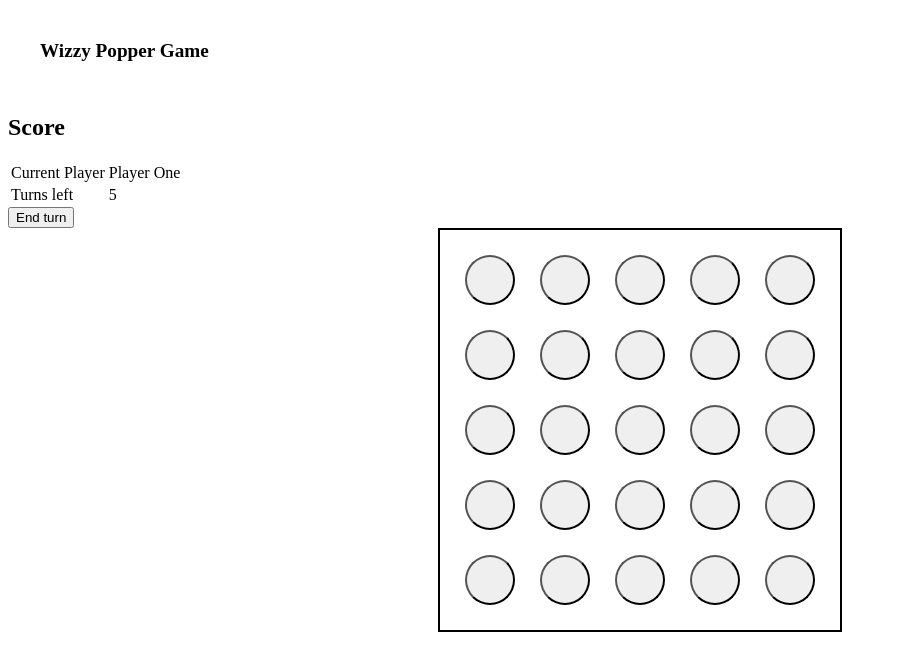
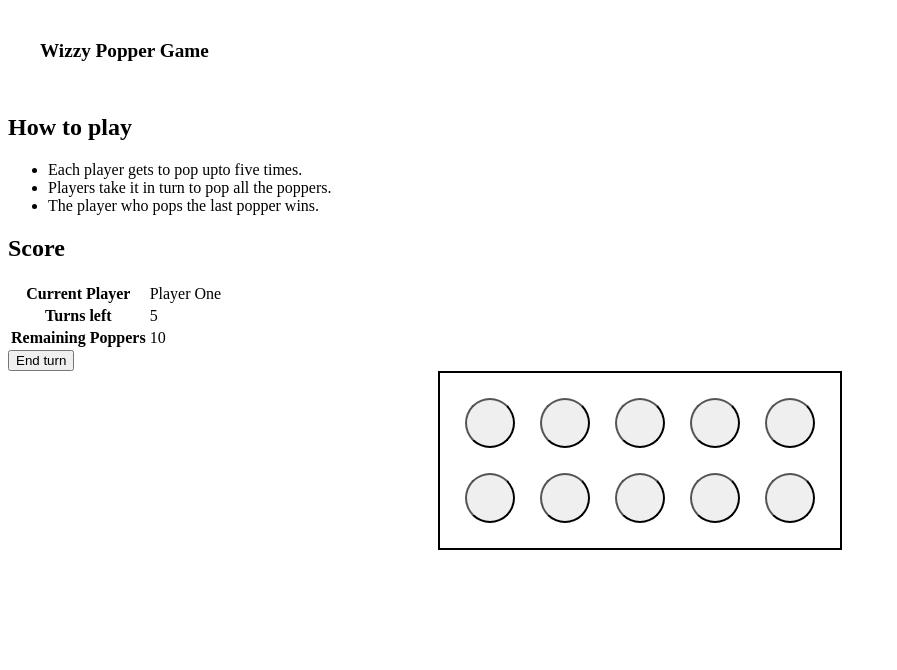
Before and after one commit to AdrianBateman/VuePopperGame, a Vue app: page / in a window 1280 px wide. Shown: the top 670 px of the page, without its empty margins (0-897 px from the left). Built offline with nearby package versions, Linux system fonts and the light colour scheme.

Commit message:
chore: move to vue3

```diff
--- a/package.json
+++ b/package.json
@@ -11,6 +11,7 @@
   },
   "dependencies": {
     "core-js": "^3.8.3",
+    "pinia": "^2.0.12",
     "vue": "^3.2.13",
     "vue-loader": "^17.0.0",
     "webpack": "^5.70.0"
@@ -21,7 +22,7 @@
     "@vue/cli-plugin-babel": "~5.0.0",
     "@vue/cli-plugin-eslint": "~5.0.0",
     "@vue/cli-plugin-unit-jest": "~5.0.0",
-    "@vue/cli-service": "~5.0.0",
+    "@vue/cli-service": "^4.5.17",
     "@vue/eslint-config-airbnb": "^6.0.0",
     "@vue/test-utils": "^2.0.0-0",
     "@vue/vue3-jest": "^27.0.0-alpha.1",
--- a/src/App.vue
+++ b/src/App.vue
@@ -1,72 +1,97 @@
 <template>
-  <div>
   <div class="title">
-      <h1 class="title-text">{{ state.title }}</h1>
+    <h1 class="title-text">{{ store.title }}</h1>
   </div>
-    <div v-if="!state.game.winner">
+  <section class="how-to">
+    <h2 class="how-to__title">How to play</h2>
+    <ul class="how-to__description">
+      <li>Each player gets to pop upto five times.</li>
+      <li>Players take it in turn to pop all the poppers.</li>
+      <li>The player who pops the last popper wins.</li>
+    </ul>
+  </section>
+
+  <!-- <div v-if="!store.game.winner"> -->
   <score-board
-        :number-poppers="state.game.numberPoppers"
-        :remaining-poppers="state.game.remainingPoppers"
-        :current-player="getCurrentPlayer"
-        :turns-left="getTurnsLeft"
+    v-if="store.poppers.length"
+    :number-poppers="store.game.numberPoppers"
+    :remaining-poppers="store.game.remainingPoppers"
+    :current-player="store.getCurrentPlayer"
+    :turns-left="store.getTurnsLeft"
   />
   <nav>
-        <button class="end-turn-button" @click.prevent="handleEndTurnButton">
+    <button
+      v-if="store.poppers.length"
+      class="end-turn-button"
+      @click.prevent="handleEndTurnButton"
+    >
       End turn
     </button>
   </nav>
-    </div>
-    <div v-else>
-      <h2>{{ state.game.winner }} Wins!</h2>
-      <button
-        @click.prevent="handleNewGameClick"
-      >New Game</button>
-    </div>
-    <game-board />
-  </div>
+  <!-- </div> -->
+  <!-- <div v-else>
+    <h2>{{ store.game.winner }} Wins!</h2>
+    <button @click.prevent="handleNewGameClick">New Game</button>
+  </div> -->
+  <game-board/>
 </template>
 
 <script>
-import { store } from './state/store';
-import ScoreBoard from './components/score-board/score-board.vue';
-import GameBoard from './components/game-board/game-board.vue';
+import { useStore } from "./state/store";
+import ScoreBoard from "./components/score-board/score-board.vue";
+import GameBoard from "./components/game-board/game-board.vue";
 
 export default {
-  name: 'App',
+  name: "App",
   components: {
     ScoreBoard,
     GameBoard,
   },
-  created() {
-    store.startNewGame(25);
-  },
-  data() {
+  setup() {
+    const store = useStore();
+
+    store.setPoppers();
+
+    const handleEndTurnButton = () => {
+      store.startChangePlayer();
+    };
+
     return {
-      state: store.state,
-      newGameLightbox: true,
+      store,
+      handleEndTurnButton,
     };
   },
-  methods: {
-    handleEndTurnButton() {
-      store.setPlayerTurn({
-        playerId: this.state.game.currentPlayer,
-        turns: 5,
-      });
+  // created() {
+  //   store.startCreatePlayers();
+  // },
+  // data() {
+  //   return {
+  //     store: store.store,
+  //     newGameLightbox: true,
+  //   };
+  // },
+  // methods: {
+    //   handleEndTurnButton() {
+    //     store.setPlayerTurn({
+    //       playerId: this.store.game.currentPlayer,
+    //       turns: 5,
+    //     });
 
-      store.startChangePlayer();
-    },
-    handleNewGameClick() {
-      store.startNewGame(25);
-    },
-  },
-  computed: {
-    getTurnsLeft() {
-      return this.state.players[this.state.game.currentPlayer].remainingTurns;
-    },
-    getCurrentPlayer() {
-      return this.state.players[this.state.game.currentPlayer].name;
-    }
-  },
+    //     store.startChangePlayer();
+    //   },
+
+  // },
+  // computed: {
+  //   getPoppersLength() {
+  //     return this.store.poppers.length;
+  //   },
+  //   getTurnsLeft() {
+  //     return this.store.players[this.store.game.currentPlayer].remainingTurns;
+  //   },
+  //   getCurrentPlayer() {
+  //     return this.store.players[this.store.game.currentPlayer].name;
+  //   },
+  // },
 };
 </script>
 
--- a/src/components/game-board/game-board.vue
+++ b/src/components/game-board/game-board.vue
@@ -1,10 +1,10 @@
 <template>
   <section
+    v-if="store.poppers.length"
     class="game-board"
-    :style="gameBoardStyle"
   >
     <Popper
-      v-for="(index, key) in state.poppers"
+      v-for="(index, key) in store.poppers"
       :key="key"
       :id="key"
       :isPopped="index.isPopped"
@@ -14,7 +14,7 @@
 </template>
 
 <script>
-import { store } from '../../state/store';
+import { useStore } from "../../state/store";
 import Popper from '../popper/popper.vue';
 
 export default {
@@ -22,25 +22,28 @@ export default {
   components: {
     Popper,
   },
-  data() {
+  setup() {
+    const store = useStore();
+
+    const handelPopperClick = (id) => {
+      store.decreaseRemainingPoppers();
+      store.decrecePlayerTurn();
+      store.setPopperIsPopped(id);
+    };
+
     return {
-      state: store.state,
+      store,
+      handelPopperClick,
     };
   },
-  methods: {
-    handelPopperClick(id) {
-      store.decreaseRemainingPoppers();
-      store.startDecrecePlayerTurn(this.state.game.currentPlayer);
-      store.setPopperIsPopped({id, isPoppedValue: true});
-    },
-  },
-  computed: {
-    gameBoardStyle() {
-      return {
-        gridTemplateColumns: `repeat(${Math.sqrt(this.state.game.numberPoppers)},max-content)`,
-      };
-    },
-  },
+  // TODO: implement computed style
+  // computed: {
+  //   gameBoardStyle() {
+  //     return {
+  //       gridTemplateColumns: `repeat(${Math.sqrt(this.state.game.numberPoppers)},max-content)`,
+  //     };
+  //   },
+  // },
 };
 </script>
 
@@ -52,5 +55,6 @@ export default {
   grid-gap: 25px;
   padding: 25px;
   border: 2px solid black;
+  grid-template-columns: repeat(5, auto);
 }
 </style>
--- a/src/components/score-board/score-board.vue
+++ b/src/components/score-board/score-board.vue
@@ -1,19 +1,3 @@
-<template>
-  <section class="score-board">
-    <h2>Score</h2>
-    <table>
-      <tr>
-        <td>Current Player</td>
-        <td>{{ currentPlayer }}</td>
-      </tr>
-      <tr>
-        <td>Turns left</td>
-        <td>{{ turnsLeft }}</td>
-      </tr>
-    </table>
-  </section>
-</template>
-
 <script>
 export default {
   name: 'ScoreBoard',
@@ -35,8 +19,31 @@ export default {
       default: undefined,
     },
   },
+  setup(props) {
+    return { props };
+  },
 };
 </script>
 
+<template>
+  <section class="score-board">
+    <h2>Score</h2>
+    <table>
+      <tr>
+        <th scope="row">Current Player</th>
+        <td>{{ props.currentPlayer }}</td>
+      </tr>
+      <tr>
+        <th scope="row">Turns left</th>
+        <td>{{ props.turnsLeft }}</td>
+      </tr>
+      <tr>
+        <th scope="row">Remaining Poppers</th>
+        <td>{{ props.remainingPoppers }}</td>
+      </tr>
+    </table>
+  </section>
+</template>
+
 <style scoped lang="scss">
 </style>
--- a/src/main.js
+++ b/src/main.js
@@ -1,4 +1,7 @@
 import { createApp } from 'vue';
+import { createPinia } from 'pinia'
 import App from './App.vue';
 
-createApp(App).mount('#app');
+const app = createApp(App);
+app.use(createPinia());
+app.mount('#app');
--- a/src/state/store.js
+++ b/src/state/store.js
@@ -1,50 +1,75 @@
-import { reactive } from 'vue';
-import state from './state';
+import { defineStore } from 'pinia'
 
-import {
-  setTitle,
-  setNumberPoppers,
-  setRemainingPoppers,
-  decreaseRemainingPoppers,
-  setCurrentPlayer,
-  addPlayer,
-  decreasePlayerTurn,
-  setPlayerTurn,
-  setWinner,
-  addPopper,
-  setPopperIsPopped,
-} from './mutations';
+export const useStore = defineStore('main', {
+  state: () => {
+    return {
+      title: 'Wizzy Popper Game',
+      game: {
+        numberPoppers: 10,
+        remainingPoppers: 10,
+        winner: undefined,
+        currentPlayer: 0,
+      },
+      poppers: [],
+      players: [
+        {
+          name: 'Player One',
+          remainingTurns: 5,
+        },
+        {
+          name: 'Player Two',
+          remainingTurns: 5,
+        },
+      ],
+      lightboxes: [],
+    }
+  },
+  // TODO: export this to seperate file
+  getters: {
+    getCurrentPlayer(state) {
+      return state.players[state.game.currentPlayer].name;
+    },
 
-import {
-  startCreatePlayers,
-  startDecrecePlayerTurn,
-  startChangePlayer,
-  startNewGame,
-} from './actions';
+    getTurnsLeft(state) {
+      return state.players[state.game.currentPlayer].remainingTurns;
+    },
+  },
+  // TODO: export this to seperate file
+  actions: {
+    setPoppers() {
+      for(let i = 0; i < this.game.numberPoppers; i += 1) {
+        this.poppers.push({});
+      }
+    },
 
-export const store = reactive({
-  state,
+    decreaseRemainingPoppers() {
+      this.game.remainingPoppers--;
+    },
 
-  // Mutations
-  setTitle,
-  setNumberPoppers,
-  setRemainingPoppers,
-  decreaseRemainingPoppers,
-  setCurrentPlayer,
-  addPlayer,
-  decreasePlayerTurn,
-  setPlayerTurn,
-  setWinner,
-  addPopper,
-  setPopperIsPopped,
+    resetCurrentPlayerTurns() {
+      this.players[this.game.currentPlayer].remainingTurns = 5;
+    },
 
-  // Actions
-  startCreatePlayers,
-  startDecrecePlayerTurn,
-  startChangePlayer,
-  startNewGame,
+    startChangePlayer() {
+      this.resetCurrentPlayerTurns();
+
+      this.game.currentPlayer = (
+        this.game.currentPlayer === (this.players.length - 1)
+      )
+        ? 0
+        : this.game.currentPlayer + 1;
+    },
+
+    decrecePlayerTurn() {
+      if (this.getTurnsLeft > 1) {
+        this.players[this.game.currentPlayer].remainingTurns--;
+      } else {
+        this.startChangePlayer();
+      }
+    },
+
+    setPopperIsPopped(id) {
+      this.poppers[id].isPopped = true;
+    },
+  },
 });
-
-if (process.env.NODE_ENV === 'development') {
-  window.STORE = store;
-}
--- a/webpack.config.js
+++ b/webpack.config.js
@@ -1,4 +1,5 @@
 const path = require('path');
+const webpack = require('webpack');
 const { VueLoaderPlugin } = require('vue-loader');
 const MiniCssExtractPlugin = require('mini-css-extract-plugin');
 const { CleanWebpackPlugin } = require('clean-webpack-plugin');
@@ -31,6 +32,10 @@ module.exports = {
       chunkFilename: '[name].css',
     }),
     new CleanWebpackPlugin(),
+    new webpack.DefinePlugin({
+      __VUE_PROD_DEVTOOLS__: true,
+      __VUE_OPTIONS_API__: true,
+    }),
   ],
   watchOptions: {
     poll: 1000,
```
Also changed, not shown: src/state/actions.js (+32 -51 lines), 1 other file (tests, documents, lock files or other folders). Lines whose indentation alone changed are shown as unchanged.
